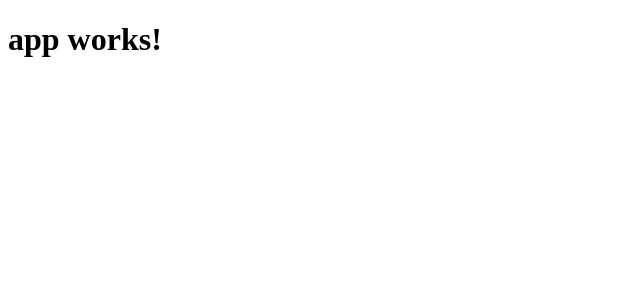
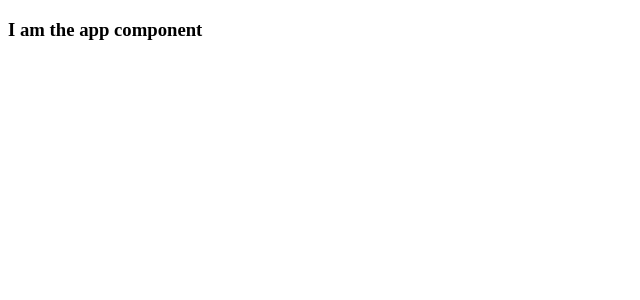
Before and after one commit to SunnyE/angular-messaround, an Angular app: page / in a window 1280 px wide. Shown: the top 300 px of the page, without its empty margins (0-640 px from the left). Built offline with nearby package versions, Linux system fonts and the light colour scheme.

Commit message:
first commit

```diff
--- a/package.json
+++ b/package.json
@@ -20,6 +20,7 @@
     "@angular/platform-browser": "^4.0.0",
     "@angular/platform-browser-dynamic": "^4.0.0",
     "@angular/router": "^4.0.0",
+    "bootstrap": "^3.3.7",
     "core-js": "^2.4.1",
     "rxjs": "^5.1.0",
     "zone.js": "^0.8.4"
--- a/src/app/app.component.html
+++ b/src/app/app.component.html
@@ -1,3 +1 @@
-<h1>
-  {{title}}
-</h1>
+<h3> I am the app component</h3>
--- a/src/app/app.component.ts
+++ b/src/app/app.component.ts
@@ -6,5 +6,5 @@ import { Component } from '@angular/core';
   styleUrls: ['./app.component.css']
 })
 export class AppComponent {
-  title = 'app works!';
+  name='';
 }
```
Also changed, not shown: src/app/server/server.component.ts (added, +11 -0 lines), .angular-cli.json, src/app/server/server.component.html (added).
